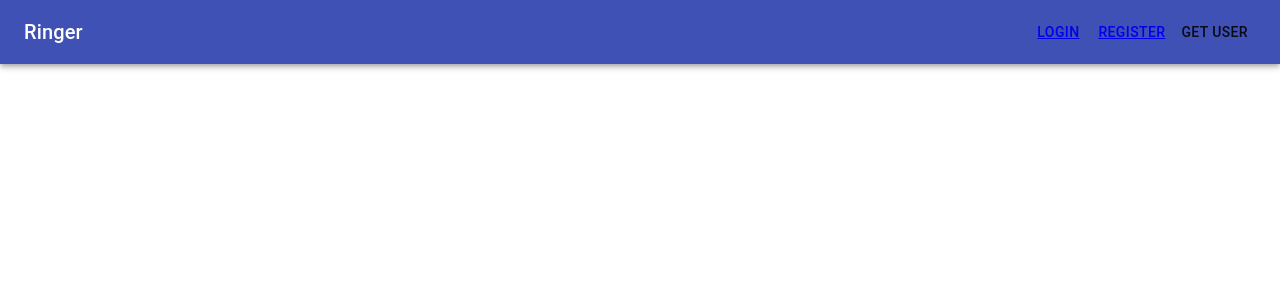
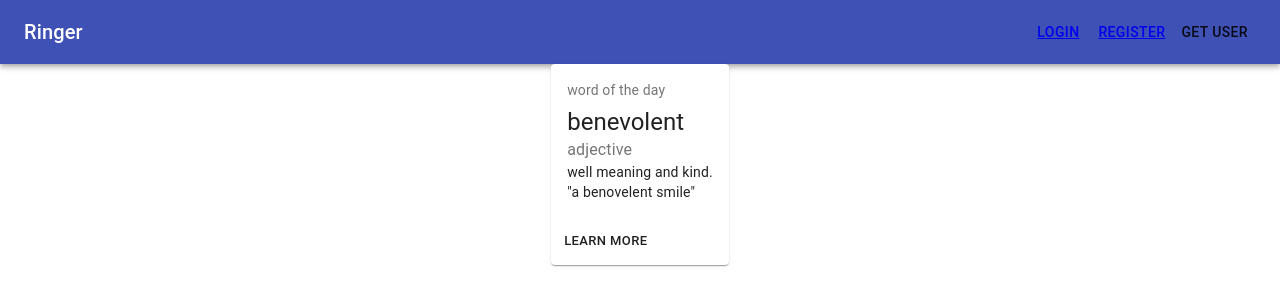
Before and after one commit to Thionazin/tamuhack-2021-ringer, a React (Create React App) app in the folder frontend/: page / in a window 1280 px wide. Shown: the top 306 px of the page. Built offline with nearby package versions, Linux system fonts and the light colour scheme.

Commit message:
Re did homepage and created header file

```diff
--- a/frontend/src/App.js
+++ b/frontend/src/App.js
@@ -1,23 +1,19 @@
 import React, { useState } from "react";
 import "./App.css";
 import Axios from "axios";
-import Button from '@material-ui/core/Button';
-
 import { BrowserRouter as Router, Route, Switch } from "react-router-dom"
 import LoginPage from './LoginPage'
 import RegisterPage from "./RegisterPage";
-import ButtonAppBar from "./HomePage";
+import Header from "./Header";
+import CardPage from "./HomePage";
 
 
 function App() {
-
-
-
-
   return (
     <Router>
-      <ButtonAppBar/>
+      <Header/>
         <Switch>
+          <Route exact path="/" component={CardPage} />
           <Route exact path="/login" component={LoginPage} />
           <Route exact path='/register' component={RegisterPage}/>
         </Switch>
--- /dev/null
+++ b/frontend/src/Header.js
@@ -0,0 +1,58 @@
+import React,{useState} from 'react';
+import { makeStyles } from '@material-ui/core/styles';
+import AppBar from '@material-ui/core/AppBar';
+import ToolBar from '@material-ui/core/Toolbar';
+import Typography from '@material-ui/core/Typography';
+import Button from '@material-ui/core/Button';
+import { Link } from 'react-router-dom';
+import Axios from 'axios';
+
+
+const useStyles = makeStyles((theme) => ({
+    root: {
+        flexGrow: 1,
+    },
+    menuButton: {
+        marginRight: theme.spacing(2),
+    },
+    title: {
+        flexGrow: 1,
+    },
+}));
+
+function ButtonAppBar() {
+    const [data, setData] = useState(null);
+    const getUser = () => {
+        Axios({
+          method: "GET",
+          withCredentials: true,
+          url: "http://localhost:4000/get_self",
+        }).then((res) => {
+          setData(res.data);
+          console.log(res.data);
+        });
+    };
+
+    const classes = useStyles();
+
+    return (
+        <div className={classes.root}>
+            <AppBar position="static">
+                <ToolBar>
+                    <Typography variant="h6" className={classes.title}>
+                    Ringer
+                    </Typography>
+                    <Button color="inherit">
+                        <Link to='/login'>Login</Link>
+                    </Button>
+                    <Button color='inherit'>
+                        <Link to='register'>Register</Link>
+                    </Button>
+                    <Button onClick={getUser}>Get User</Button>
+                </ToolBar>
+            </AppBar>
+        </div>
+    );
+};
+
+export default ButtonAppBar
--- a/frontend/src/HomePage.js
+++ b/frontend/src/HomePage.js
@@ -1,56 +1,48 @@
-import React,{useState} from 'react';
+import React from 'react';
 import { makeStyles } from '@material-ui/core/styles';
-import AppBar from '@material-ui/core/AppBar';
-import ToolBar from '@material-ui/core/Toolbar';
+import Card from '@material-ui/core/Card';
+import CardActions from '@material-ui/core/CardActions';
+import CardContent from '@material-ui/core/CardContent';
 import Typography from '@material-ui/core/Typography';
 import Button from '@material-ui/core/Button';
-import { Link } from 'react-router-dom'
-import Axios from 'axios'
+import Grid from '@material-ui/core/Grid';
 
 
 const useStyles = makeStyles((theme) => ({
     root: {
-        flexGrow: 1,
+        maxWidth: 256,
     },
-    menuButton: {
-        marginRight: theme.spacing(2),
-    },
-    title: {
-        flexGrow: 1,
+    titleCard: {
+        fontSize: 14,
     },
 }));
 
-function ButtonAppBar() {
-    const [data, setData] = useState(null);
-    const getUser = () => {
-        Axios({
-          method: "GET",
-          withCredentials: true,
-          url: "http://localhost:4000/get_self",
-        }).then((res) => {
-          setData(res.data);
-          console.log(res.data);
-        });
-    };
-
+export default function SimpleCard() {
     const classes = useStyles();
 
-    return (<div className={classes.root}>
-        <AppBar position="static">
-            <ToolBar>
-                <Typography variant="h6" className={classes.title}>
-                Ringer
-                </Typography>
-                <Button color="inherit">
-                    <Link to='/login'>Login</Link>
-                </Button>
-                <Button color='inherit'>
-                    <Link to='register'>Register</Link>
-                </Button>
-                <Button onClick={getUser}>Get User</Button>
-            </ToolBar>
-        </AppBar>
-    </div>);
+    return (
+        <Grid container alignItems='center' justify='center'>
+            <Card className={classes.rootCard} variant='elevation'>
+                <CardContent>
+                    <Typography className={classes.titleCard} color="textSecondary" gutterBottom>
+                        word of the day
+                    </Typography>
+                    <Typography variant="h5" component="h2">
+                        benevolent
+                    </Typography>
+                    <Typography className={classes.pos} color="textSecondary">
+                        adjective
+                    </Typography>
+                    <Typography variant="body2" component="p">
+                        well meaning and kind.
+                        <br />
+                        {'"a benovelent smile"'}
+                    </Typography>
+                </CardContent>
+                <CardActions>
+                    <Button size="small">Learn More</Button>
+                </CardActions>
+            </Card>
+        </Grid>
+    );
 };
-
-export default ButtonAppBar
```
Also changed, not shown: 1 other file (tests, documents, lock files or other folders).
